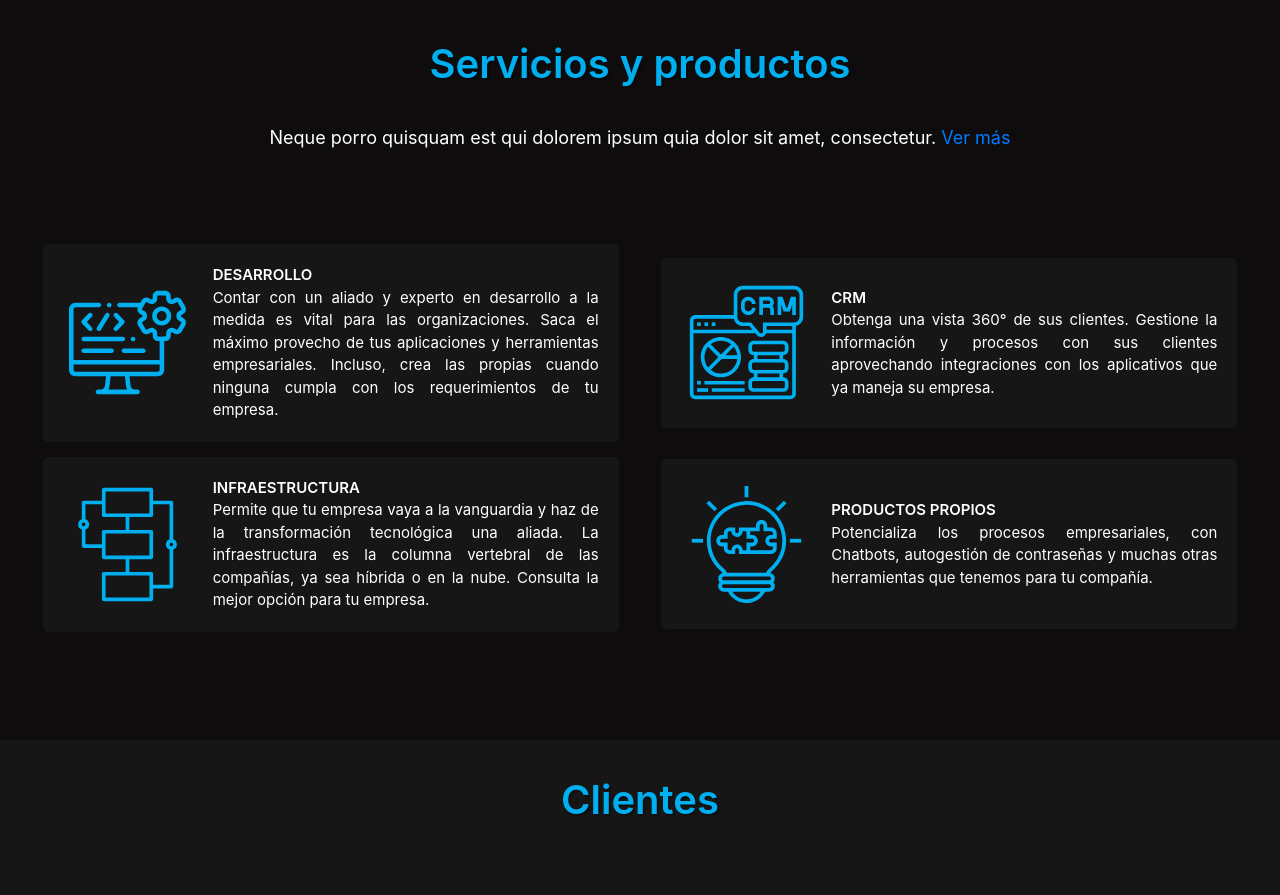
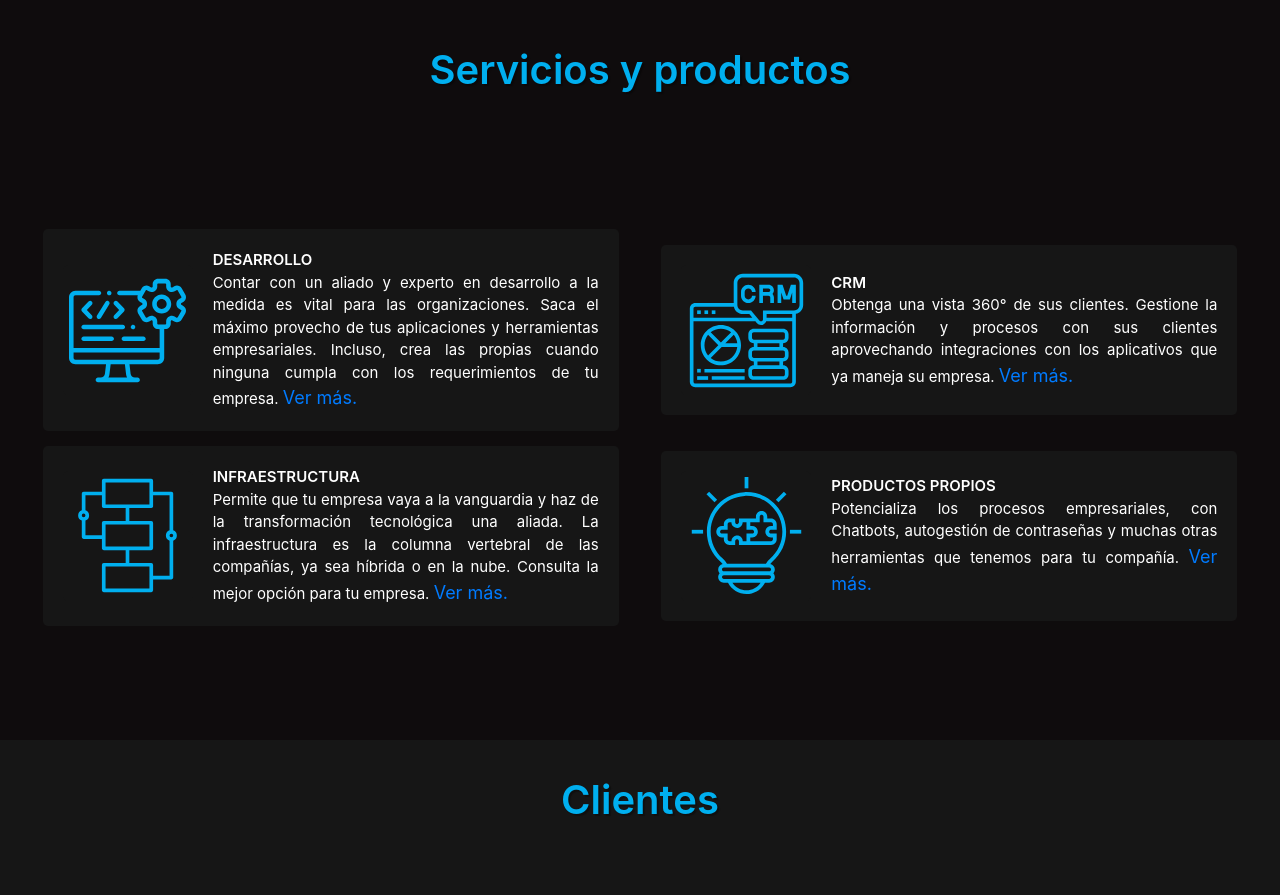
Before and after one commit to Jdmv161010/reactjs-landing-template, a React (Create React App) app: page / in a window 1280 px wide. Shown: the part 1780-2675 px from the top of the page. Built offline with nearby package versions, Linux system fonts and the light colour scheme.

Commit message:
Arreglo_Seccion_S&P

```diff
--- a/src/components/molecules/ServiceProduct/ServiceProduct.js
+++ b/src/components/molecules/ServiceProduct/ServiceProduct.js
@@ -46,7 +46,7 @@ export const ServiceProduct = () => {
       </div>
       <div className="custom-card-content" style={{ flex: 1 }}>
         <span style={{ fontWeight: 600 }}>{title}</span>
-        <span style={{ textAlign: "justify" }}>{detail}</span>
+        <span style={{ textAlign: "justify" }}>{detail} <Link to="/services-products">Ver más.</Link></span>
       </div>
     </div>
   );
@@ -56,8 +56,6 @@ export const ServiceProduct = () => {
       <div className="custom-header-content">
         <span className="custom-title-span">Servicios y productos</span>
         <span className="custom-subtitle-span">
-          Neque porro quisquam est qui dolorem ipsum quia dolor sit amet,
-          consectetur. <Link to="/services-products">Ver más</Link>
         </span>
       </div>
 
```
